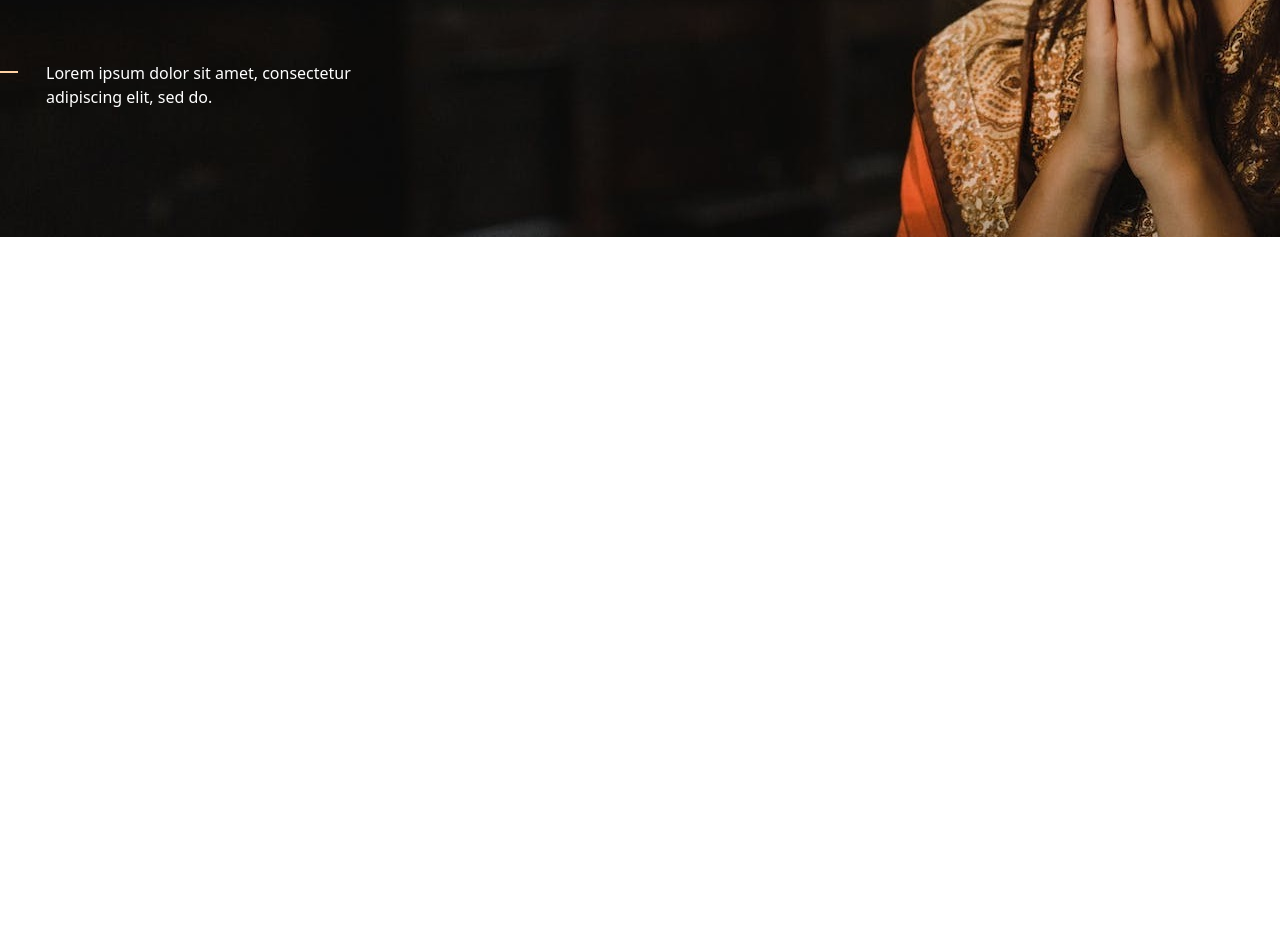
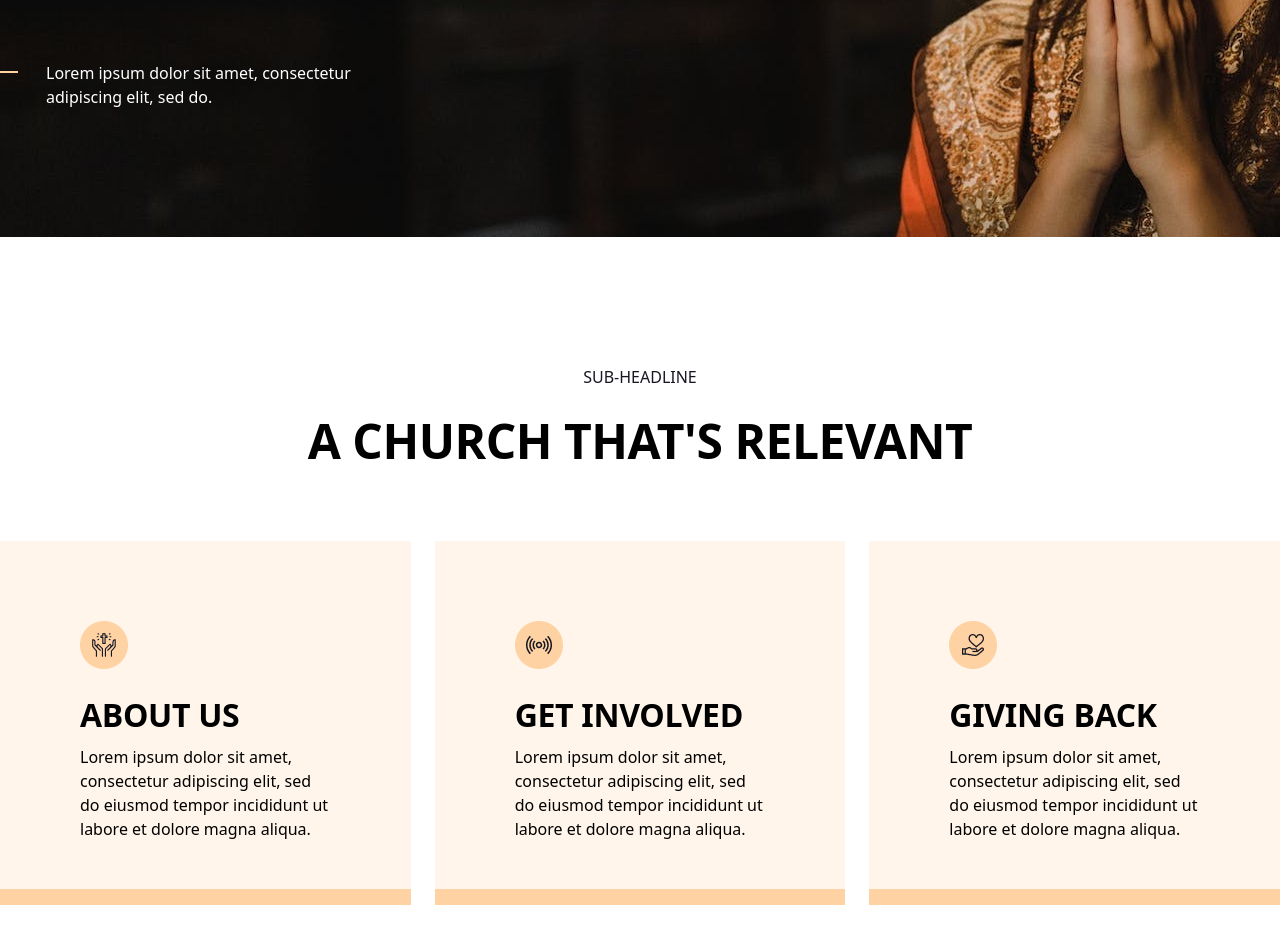
Before and after one commit to sultan93291/finsweet, a website built with Vite: page index.html in a window 1280 px wide. Shown: the part 593-1537 px from the top of the page. Before the commit the page ends 830 px from the top, so only its background shows below. Built offline with nearby package versions, Linux system fonts and the light colour scheme.

Commit message:
relevant section done

```diff
--- a/index.html
+++ b/index.html
@@ -50,19 +50,58 @@
     style="background: url(./images/banner.jpg);">
     <div class="max-w-container mx-auto  flex flex-col pt-[128px] ">
       <p class="text-text_color text-[16px] font-[700] uppercase ml-[16px] ">Welcome to our CHURCH</p>
-      <h2 class="text-[64px] font-[700] leading-[82px] uppercase  w-[602px] tracking-[-0.64] mt-[16px] ml-[16px] text-text_color ">Become a part of our community</h2>
+      <h2
+        class="text-[64px] font-[700] leading-[82px] uppercase  w-[602px] tracking-[-0.64] mt-[16px] ml-[16px] text-text_color ">
+        Become a part of our community</h2>
       <a href="#"
         class=" w-[214px] h-[64px] bg-btn_color  rounded-[12px] text-[#1C1D28] text-[16px] font-[400] leading-[16px] flex border-2 border-transparent relative items-center justify-center mt-[32px] uppercase hover:text-btn_color hover:bg-transparent  hover:border-solid hover:border-btn_color transition-all duration-300 ">
         learn more
       </a>
-      <p class="text-[16px] text-text_color font-[400] leading-[24px] w-[308px] ml-[46px] mt-[64px] relative before:absolute before:w-[18px] before:h-[2px] before:bg-btn_color before:ml-[-46px] before:mt-[10px] ">Lorem ipsum dolor sit amet, consectetur adipiscing elit, sed do.</p>
+      <p
+        class="text-[16px] text-text_color font-[400] leading-[24px] w-[308px] ml-[46px] mt-[64px] relative before:absolute before:w-[18px] before:h-[2px] before:bg-btn_color before:ml-[-46px] before:mt-[10px] ">
+        Lorem ipsum dolor sit amet, consectetur adipiscing elit, sed do.</p>
     </div>
   </section>
   <!-- ==== banner ended  here ==== -->
-
-
-  <!-- ==== navbar started here ====  -->
-  <!-- ==== navbar ended  here ==== -->
+  <!-- ==== relevant started here ====  -->
+  <section class="w-auto h-[543px] my-[128px]">
+    <div class="max-w-container mx-auto flex flex-col ">
+      <p class=" text-center text-[#161722] text-[16px] font-[400] uppercase mx-auto ">sub-headline</p>
+      <h2 class="text-[48px] font-[700] leading-[72px] tracking-[-0.48px] uppercase mx-auto mt-[16px] ">
+        a church that's relevant
+      </h2>
+      <div class=" flex flex-row gap-[24px] mt-[64px]">
+        <div
+          class="w-[411px] h-[364px] bg-[#FFF5EB] border-b-[16px] border-btn_color flex flex-col pt-[80px] pl-[80px]">
+          <img src="./images/cross.png" class="h-[48px] w-[48px] overflow-hidden" alt="cross icons">
+          <h4 class="text-[32px] font-[700] leading-[44px] tracking-[-0.32px] mt-[24px] uppercase">About us</h4>
+          <p class="text-[16px] font-[400] mt-[8px] leading-[24px] w-[251px]"> Lorem ipsum dolor sit amet, consectetur
+            adipiscing elit,
+            sed do eiusmod tempor incididunt ut labore et dolore magna
+            aliqua.</p>
+        </div>
+        <div
+          class="w-[411px] h-[364px] bg-[#FFF5EB] border-b-[16px] border-btn_color flex flex-col pt-[80px] pl-[80px]">
+          <img src="./images/involved.png" class="h-[48px] w-[48px] overflow-hidden" alt="involved icons">
+          <h4 class="text-[32px] font-[700] leading-[44px] tracking-[-0.32px] mt-[24px] uppercase">Get involved</h4>
+          <p class="text-[16px] font-[400] mt-[8px] leading-[24px] w-[251px]"> Lorem ipsum dolor sit amet, consectetur
+            adipiscing elit,
+            sed do eiusmod tempor incididunt ut labore et dolore magna
+            aliqua.</p>
+        </div>
+        <div
+          class="w-[411px] h-[364px] bg-[#FFF5EB] border-b-[16px] border-btn_color flex flex-col pt-[80px] pl-[80px]">
+          <img src="./images/heart.png" class="h-[48px] w-[48px] overflow-hidden" alt="heart icons">
+          <h4 class="text-[32px] font-[700] leading-[44px] tracking-[-0.32px] mt-[24px] uppercase">Giving back</h4>
+          <p class="text-[16px] mt-[8px] font-[400] leading-[24px] w-[251px]"> Lorem ipsum dolor sit amet, consectetur
+            adipiscing elit,
+            sed do eiusmod tempor incididunt ut labore et dolore magna
+            aliqua.</p>
+        </div>
+      </div>
+    </div>
+  </section>
+  <!-- ==== relevant ended  here ==== -->
 
 
   <!-- ==== navbar started here ====  -->
```
Also changed, not shown: images/cross.png (added), images/heart.png (added), images/involved.png (added).
